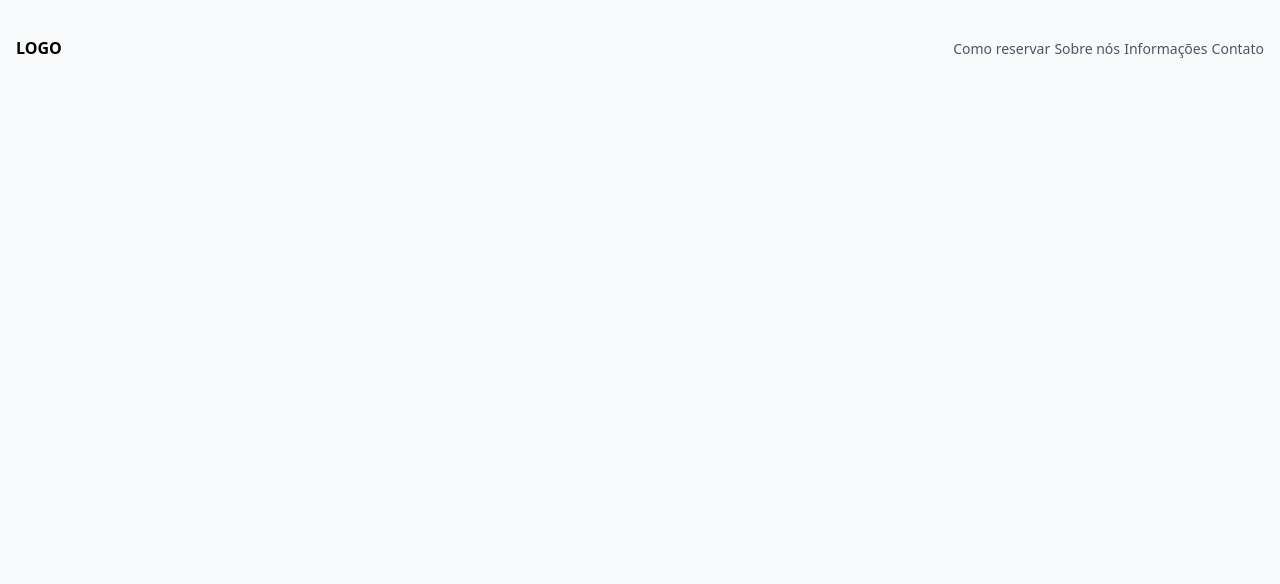
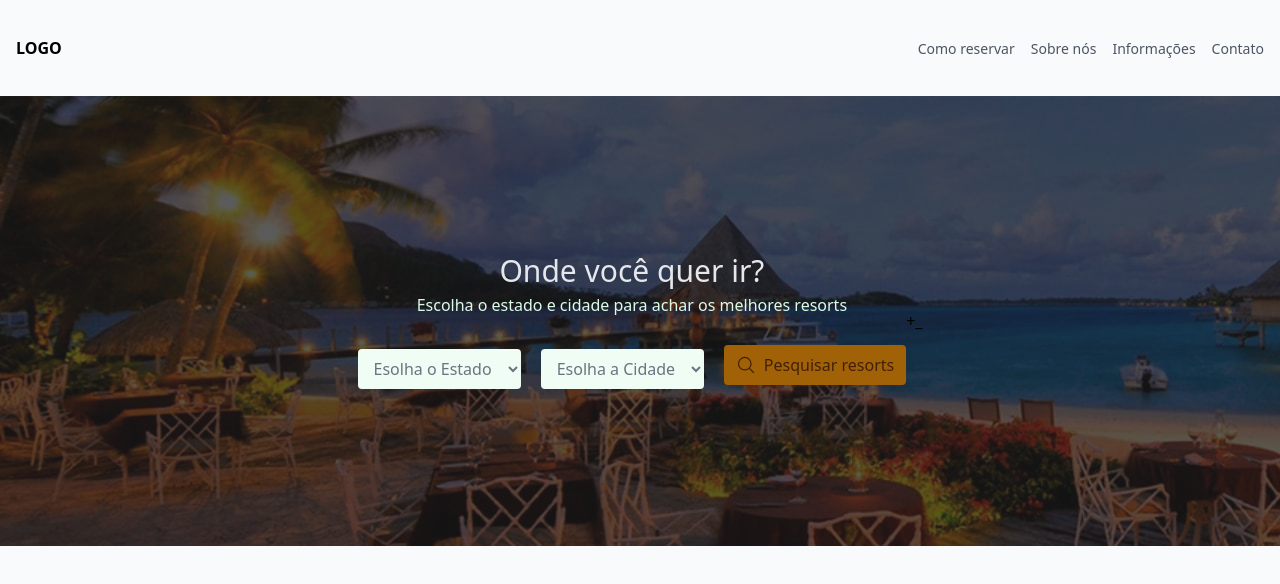
Before and after one commit to cleberpb/pagina-hoteis-teilwindcss, a website: page src/index.html in a window 1280 px wide. Drawn offline with Linux system fonts and the light colour scheme.

Commit message:
banner e formulario

```diff
--- a/src/index.html
+++ b/src/index.html
@@ -18,19 +18,47 @@
             <!-- fim logo -->
 
             <!-- menu -->
-            <ul class="ml-auto">
-                <li>
-                    <a href="#" class="text-sm text-gray-600 hover:text-gray-800 hover:underline">Como reservar</a>
-                    <a href="#" class="text-sm text-gray-600 hover:text-gray-800 hover:underline">Sobre nós</a>
-                    <a href="#" class="text-sm text-gray-600 hover:text-gray-800 hover:underline">Informações</a>
-                    <a href="#" class="text-sm text-gray-600 hover:text-gray-800 hover:underline">Contato</a>
-                </li>
+            <ul class="ml-auto flex space-x-4">
+                <li><a href="#" class="text-sm text-gray-600 hover:text-gray-800 hover:underline">Como reservar</a></li>
+                <li><a href="#" class="text-sm text-gray-600 hover:text-gray-800 hover:underline">Sobre nós</a></li>
+                <li><a href="#" class="text-sm text-gray-600 hover:text-gray-800 hover:underline">Informações</a></li>
+                <li><a href="#" class="text-sm text-gray-600 hover:text-gray-800 hover:underline">Contato</a></li>
             </ul>
             <!-- fim menu -->
         </div>
     </div>
     <!--fim header -->
 
-
+    <!-- banner -->
+    <div style="background: url('./imagens/banner01.png'); height: 450px;">
+        <div class="container mx-auto h-full px-4 flex items-center justify-center">
+            <!-- pesquisa -->
+            <div>
+                <div class="text-center">
+                    <h1 class="text-gray-200 text-3xl mb-1">Onde você quer ir?</h1>
+                    <p class="text-green-100">Escolha o estado e cidade para achar os melhores resorts</p>
+                </div>
+                <!--formulário-->
+                <div class="mt-7">
+                    <form class="space-x-4">
+                        <select class="bg-green-50 px-3 py-2 borber border-gray-300 rounded text-gray-500">
+                            <option value="">Esolha o Estado</option>
+                        </select>
+                        <select class="bg-green-50 px-3 py-2 borber border-gray-300 rounded text-gray-500">
+                            <option value="">Esolha a Cidade</option>
+                        </select>
+                        <!--butão-->
+                        <button class="inline-flex items-center text-yellow-950 bg-yellow-700 font-medium px-3 py-2 rounded"><svg data-slot="icon" fill="none" stroke-width="1.5" stroke="currentColor" viewBox="0 0 24 24" xmlns="http://www.w3.org/2000/svg" aria-hidden="true" class="w-5 h-5 mr-2">
+                            <path stroke-linecap="round" stroke-linejoin="round" d="m21 21-5.197-5.197m0 0A7.5 7.5 0 1 0 5.196 5.196a7.5 7.5 0 0 0 10.607 10.607Z"></path>
+                          </svg>Pesquisar resorts</button>
+                        <!--fim butão-->
+                    </form>
+                </div>
+                <!--fim formulário-->
+            </div>
+            <!-- fim pesquisa -->+_
+        </div>
+    </div>
+    <!--fim banner -->
 </body>
 </html>
```
Also changed, not shown: src/imagens/banner01.png (added), src/output.css.
